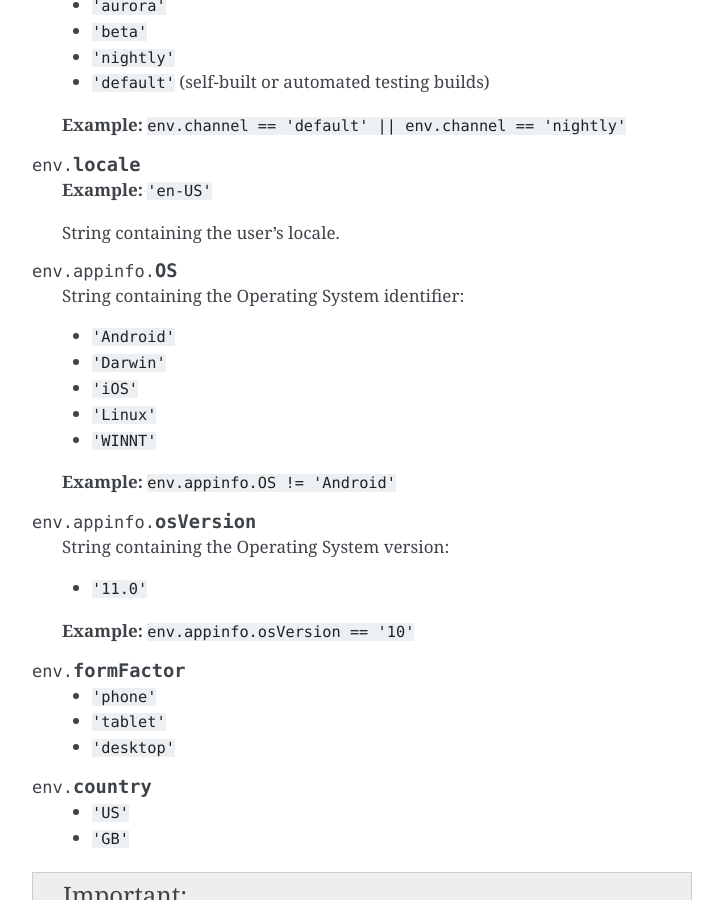
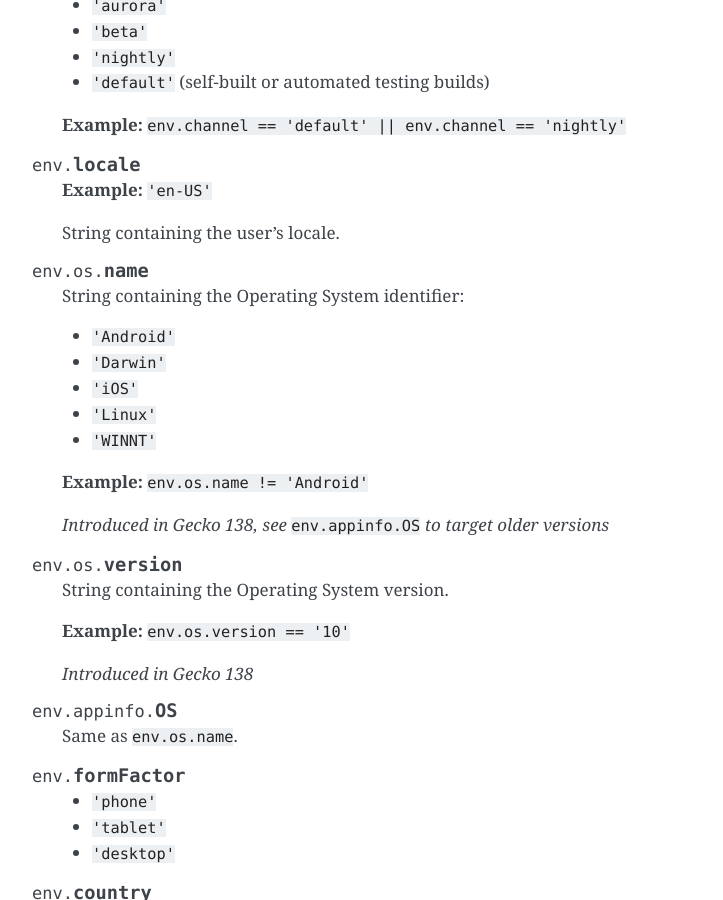
Before and after one commit to mozilla/remote-settings, a Sphinx documentation site: the page built from docs/target-filters.rst, in a window 1280 px wide and 900 px high, scrolled down 3183 px. Shown: the whole window, without its empty margins (388-1111 px from the left). Built offline with Sphinx 7.4.7, drawn with Linux system fonts in a browser that asks for light colours; some of the changed text lies outside the part shown.

Commit message:
Fix #826: update documentation about JEXL normalization (again)

```diff
--- a/docs/target-filters.rst
+++ b/docs/target-filters.rst
@@ -152,7 +152,7 @@
 
    String containing the user's locale.
 
-.. js:attribute:: env.appinfo.OS
+.. js:attribute:: env.os.name
 
    String containing the Operating System identifier:
 
@@ -162,15 +162,21 @@
    * ``'Linux'``
    * ``'WINNT'``
 
-   **Example:** ``env.appinfo.OS != 'Android'``
+   **Example:** ``env.os.name != 'Android'``
 
-.. js:attribute:: env.appinfo.osVersion
+   *Introduced in Gecko 138, see* ``env.appinfo.OS`` *to target older versions*
 
-   String containing the Operating System version:
+.. js:attribute:: env.os.version
 
-   * ``'11.0'``
+   String containing the Operating System version.
 
-   **Example:** ``env.appinfo.osVersion == '10'``
+   **Example:** ``env.os.version == '10'``
+
+   *Introduced in Gecko 138*
+
+.. js:attribute:: env.appinfo.OS
+
+   Same as ``env.os.name``.
 
 .. js:attribute:: env.formFactor
 
@@ -317,14 +323,6 @@
 .. js:attribute:: env.appinfo.platformBuildID
 
    The version of the XULRunner platform
-
-.. js:attribute:: env.os.name
-
-   Same as ``env.appinfo.OS``.
-
-.. js:attribute:: env.os.version
-
-   Same as ``env.appinfo.osVersion``.
 
 .. js:attribute:: env.os.darwinVersion
 
```
